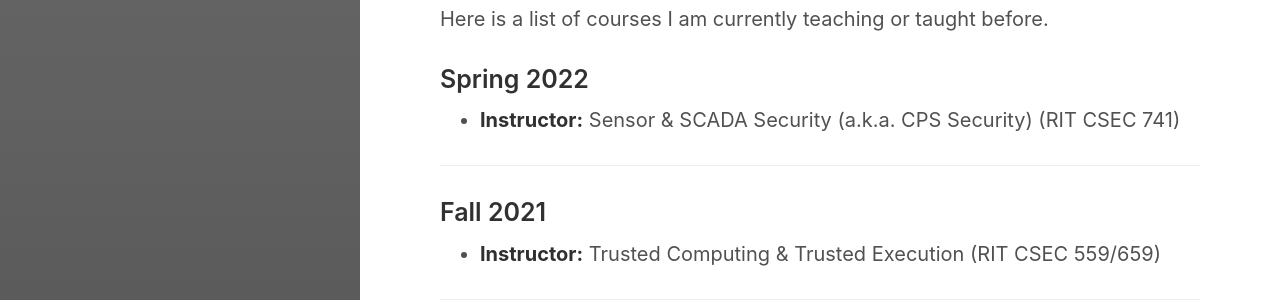
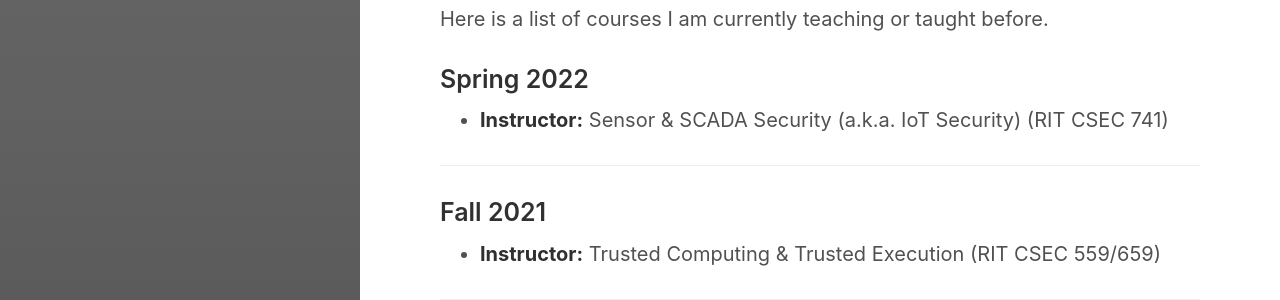
Before and after one commit to ivanolive/ivanolive.github.io, a Jekyll site: the page built from Teaching.md, in a window 1280 px wide. Shown: the part 136-436 px from the top of the page. Built offline with Jekyll 4.4.1, drawn with Linux system fonts in a browser that asks for light colours.

Commit message:
teaching

```diff
--- a/Teaching.md
+++ b/Teaching.md
@@ -10,7 +10,7 @@ Here is a list of courses I am currently teaching or taught before.
 
 
 ### Spring 2022
-+ **Instructor:** Sensor & SCADA Security (a.k.a. CPS Security)  (RIT CSEC 741)
++ **Instructor:** Sensor & SCADA Security (a.k.a. IoT Security)  (RIT CSEC 741)
 
 ___
 
```
